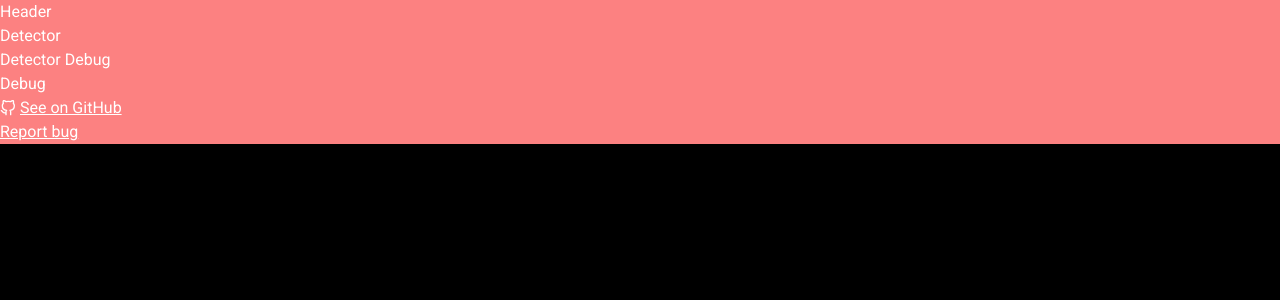
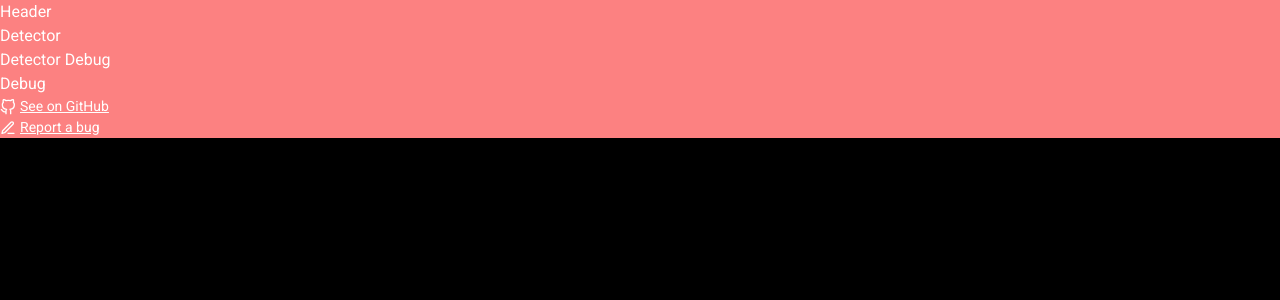
Before and after one commit to trekhleb/links-detector, a React (Create React App) app: page / in a window 1280 px wide. Shown: the top 300 px of the page. Built offline with nearby package versions, Linux system fonts and the light colour scheme.

Commit message:
Do smth.

```diff
--- a/src/components/shared/Footer.tsx
+++ b/src/components/shared/Footer.tsx
@@ -10,8 +10,8 @@ function Footer(): React.ReactElement {
         See on GitHub
       </HyperLink>
 
-      <HyperLink to={GITHUB_ISSUES_LINK}>
-        Report bug
+      <HyperLink to={GITHUB_ISSUES_LINK} iconKey={ICON_KEYS.EDIT}>
+        Report a bug
       </HyperLink>
     </div>
   );
--- a/src/components/shared/HyperLink.tsx
+++ b/src/components/shared/HyperLink.tsx
@@ -27,7 +27,7 @@ function HyperLink(props: HyperLinkProps): React.ReactElement {
   ) : children;
 
   return (
-    <a href={to} className="underline">
+    <a href={to} className="underline text-sm">
       {linkContent}
     </a>
   );
--- a/src/icons/index.ts
+++ b/src/icons/index.ts
@@ -5,6 +5,7 @@ import { ReactComponent as AlertCircleIcon } from './feathericons/alert-circle.s
 import { ReactComponent as LinkIcon } from './feathericons/link-2.svg';
 import { ReactComponent as ExternalLinkIcon } from './feathericons/external-link.svg';
 import { ReactComponent as GitHubIcon } from './feathericons/github.svg';
+import { ReactComponent as EditIcon } from './feathericons/edit-3.svg';
 
 export enum ICON_KEYS {
   X = 'x',
@@ -12,6 +13,7 @@ export enum ICON_KEYS {
   LINK = 'link',
   EXTERNAL_LINK = 'external-link',
   GIT_HUB = 'github',
+  EDIT = 'edit',
 }
 
 type IconType = {
@@ -43,4 +45,8 @@ export const ICONS: IconsType = {
     component: GitHubIcon,
     fillCurrent: false,
   },
+  [ICON_KEYS.EDIT]: {
+    component: EditIcon,
+    fillCurrent: false,
+  },
 };
```
Also changed, not shown: src/icons/feathericons/edit-3.svg (added).
